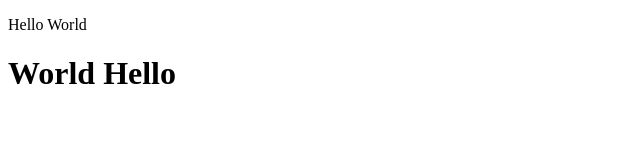
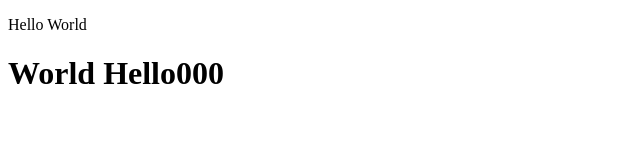
Before and after one commit to AnTIdoTe003/demo-repo2, a plain HTML site: page index.html in a window 1280 px wide. Shown: the whole page, without its empty margins (0-640 px from the left). Drawn offline with Linux system fonts and the light colour scheme.

Commit message:
new branch commit

```diff
--- a/index.html
+++ b/index.html
@@ -7,6 +7,6 @@
 </head>
 <body>
   <p>Hello World</p>
-  <h1>World Hello</h1>
+  <h1>World Hello000</h1>
 </body>
 </html>
```
